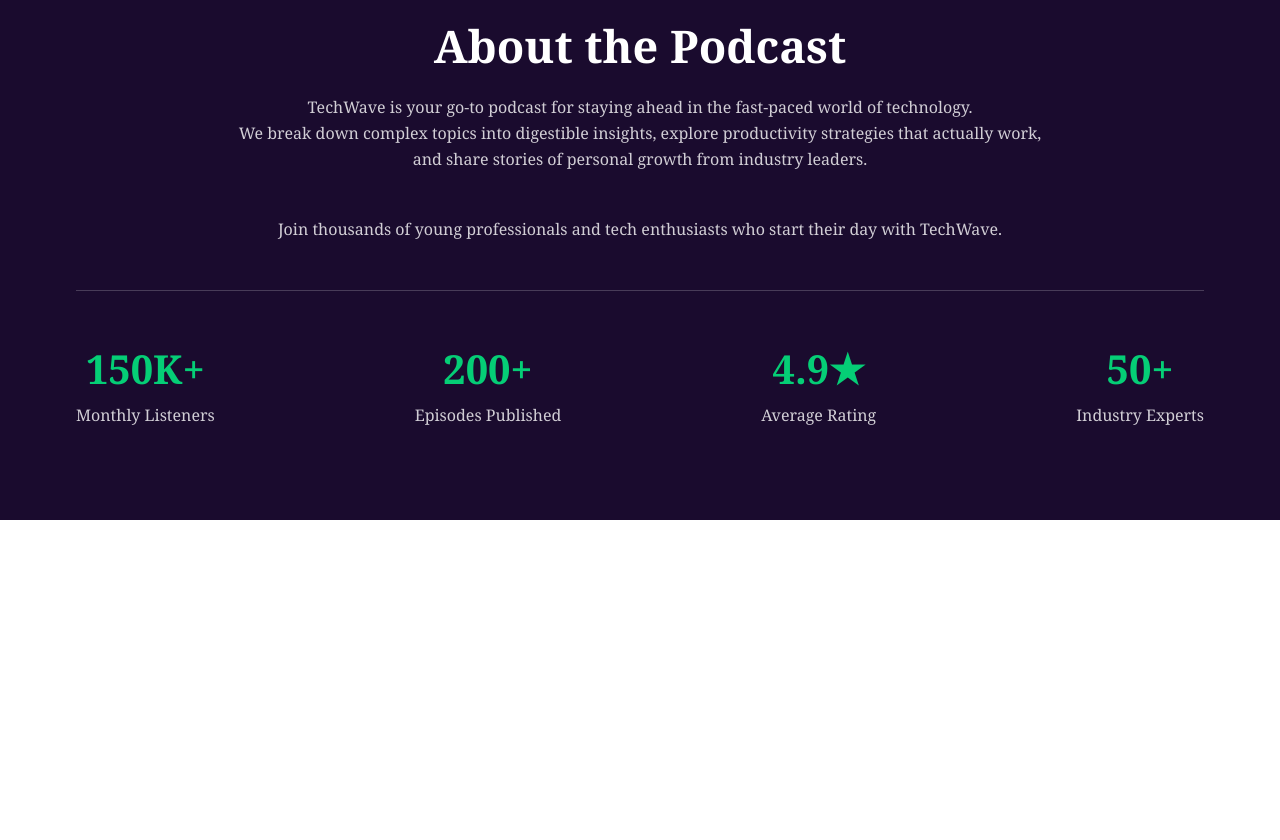
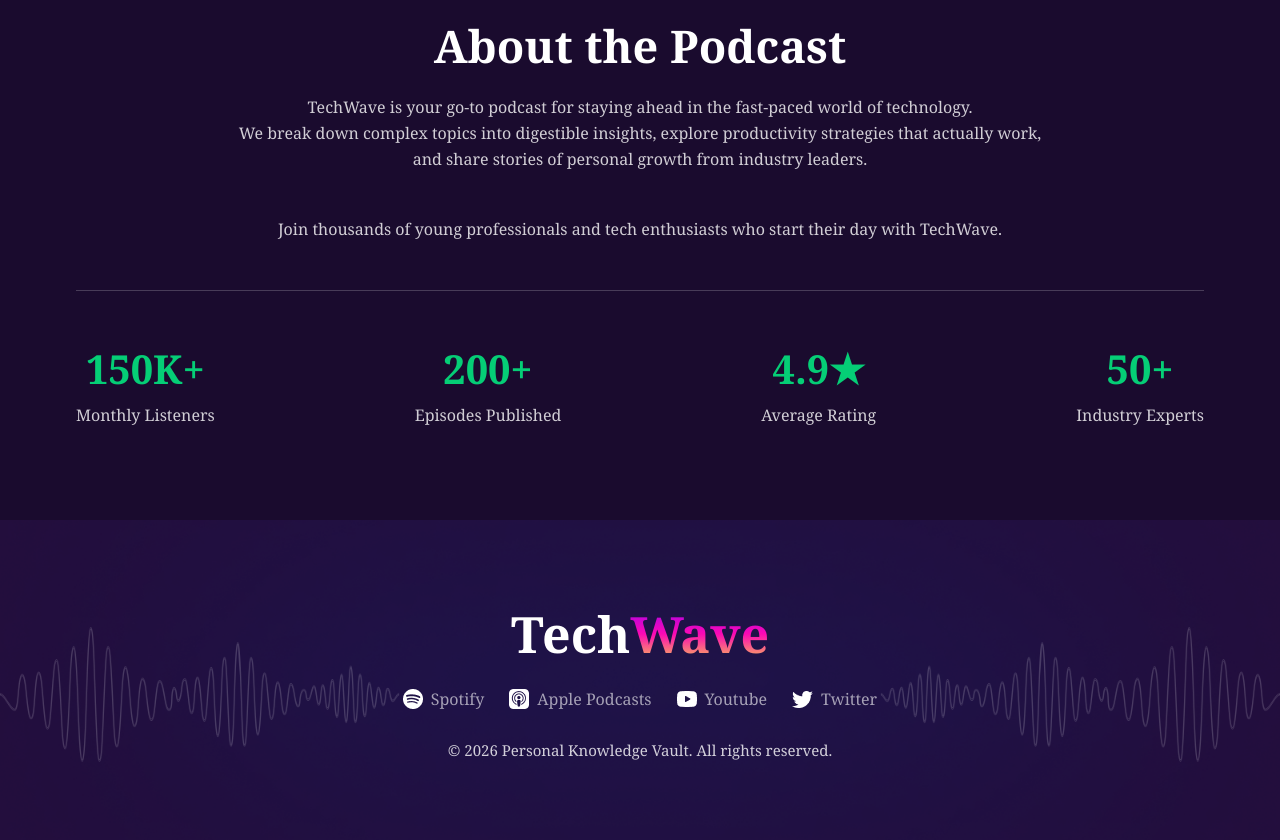
Before and after one commit to sheikhmuntaqimahmedalhasib/Assignment-2, a plain HTML site: page index.html in a window 1280 px wide. Shown: the part 870-1710 px from the top of the page. Before the commit the page ends 1390 px from the top, so only its background shows below. Drawn offline with Linux system fonts and the light colour scheme.

Commit message:
2ndassignmentp6

```diff
--- a/index.html
+++ b/index.html
@@ -81,7 +81,21 @@
              </div>
           </div>
        </div>
+    </section>
 
-    </section>
+      <footer class="footer">
+            <h1 class="frh1">Tech<span style="background: linear-gradient(to top, #F7E93F, #FB09B4, #9100F8);
+                    -webkit-background-clip: text;
+                    -webkit-text-fill-color: transparent;">Wave</span></h1>
+
+            <div class="footer-social">
+                 <div class="social-icon"> <img src="assets/spotify.png"> <a href="#">Spotify</a> </div>
+                 <div class="social-icon"> <img src="assets/apple-podcast.png"> <a href="#">Apple Podcasts</a> </div>
+                 <div class="social-icon"> <img src="assets/youtube-podcast.png"> <a href="#">Youtube</a> </div>
+                 <div class="social-icon"> <img src="assets/twitter.png"> <a href="#">Twitter</a> </div>
+            </div>
+
+            <p class="copyright"> © 2026 Personal Knowledge Vault. All rights reserved. </p>
+    </footer>
 </body>
 </html>
--- a/style.css
+++ b/style.css
@@ -103,7 +103,7 @@ nav {
 .t2h1p {
   font-size: 15px;
   margin-bottom: 6px;
-
+  opacity: 0.7;
 }
 
 .podcast-wrapper {
@@ -182,3 +182,58 @@ nav {
   margin-bottom: 8px;
   color: #00FF88;
 }
+
+.footer {
+    height: 40vh;
+    background: url("assets/footer-bg.png");
+    background-size: cover;
+    background-position: center;
+    display: flex;
+    flex-direction: column;
+    align-items: center;
+    justify-content: center;
+    color: white;
+    text-align: center;
+}
+
+.frh1 {
+  font-size:50px;
+  margin-bottom: 20px;
+}
+
+.footer-social {
+    display: flex;
+    gap: 25px;
+    justify-content: center;
+    align-items: center;
+    margin-bottom: 30px;
+}
+
+.social-icon {
+    display: flex;
+    align-items: center;
+    gap: 8px;
+    font-size: 16px;
+}
+
+.soical-icon img {
+    width: 25px;
+    height: 20px;
+}
+
+.social-icon a {
+  text-decoration: none;
+  color: #ffffff;
+  opacity: 0.6;
+}
+
+.social-icon a:hover {
+  color: rgb(185, 255, 33);
+  cursor: pointer;
+  opacity: 100%;
+}
+
+.copyright {
+    font-size: 15px;
+    opacity: 0.8;
+}
```
